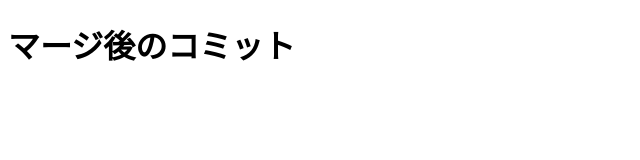
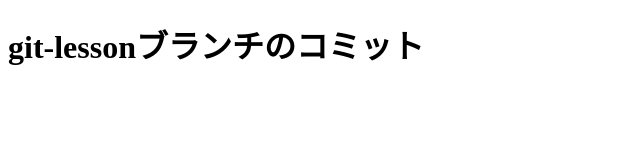
Before and after one commit to t210mha/first-git, a plain HTML site: page index.html in a window 1280 px wide. Shown: the whole page, without its empty margins (0-640 px from the left). Drawn offline with Linux system fonts and the light colour scheme.

Commit message:
git-lessonブランチのコミット

```diff
--- a/index.html
+++ b/index.html
@@ -10,7 +10,7 @@
 
 <body>
 
-  <h1>マージ後のコミット</h1>
+  <h1>git-lessonブランチのコミット</h1>
 
 </body>
 </html>
```
